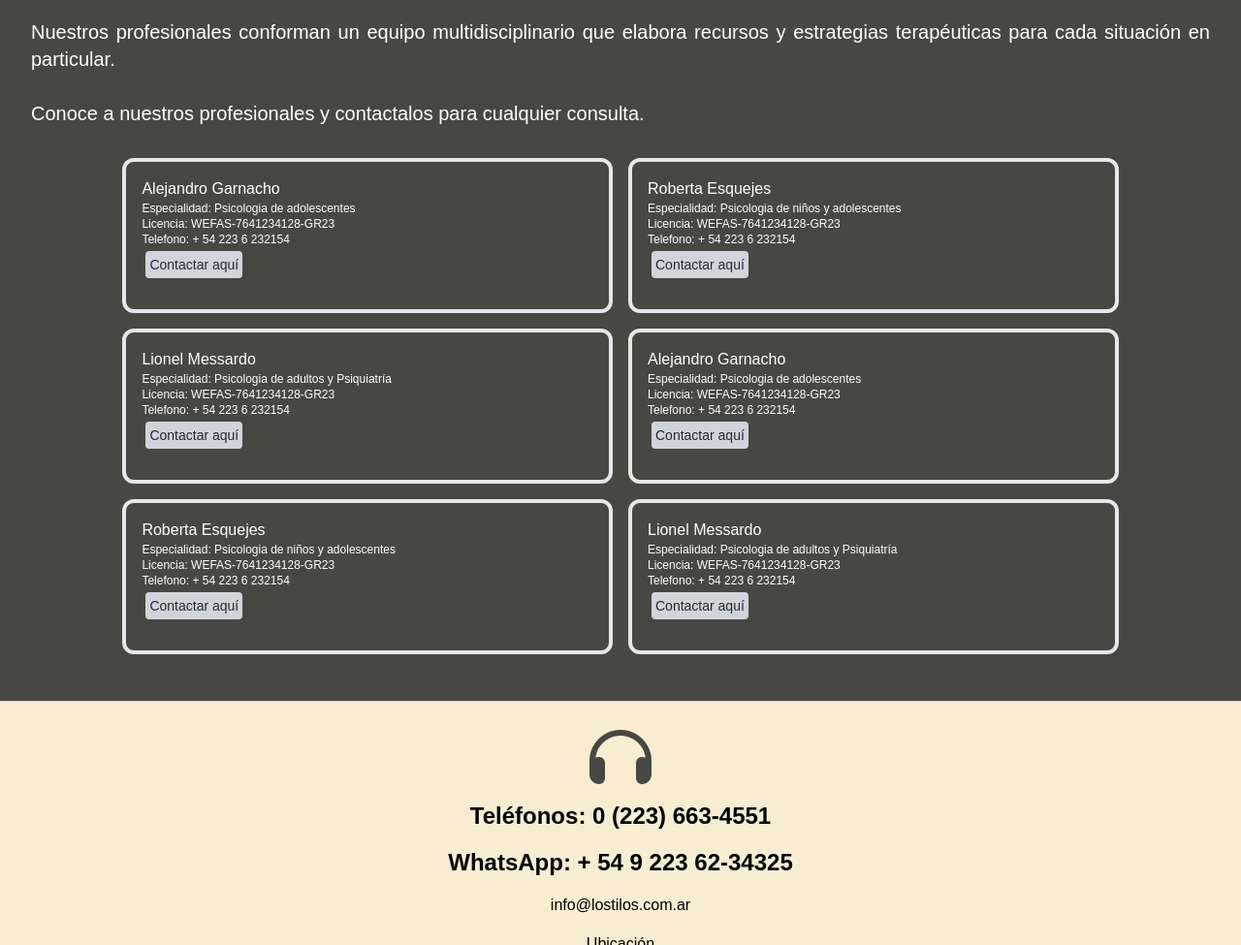
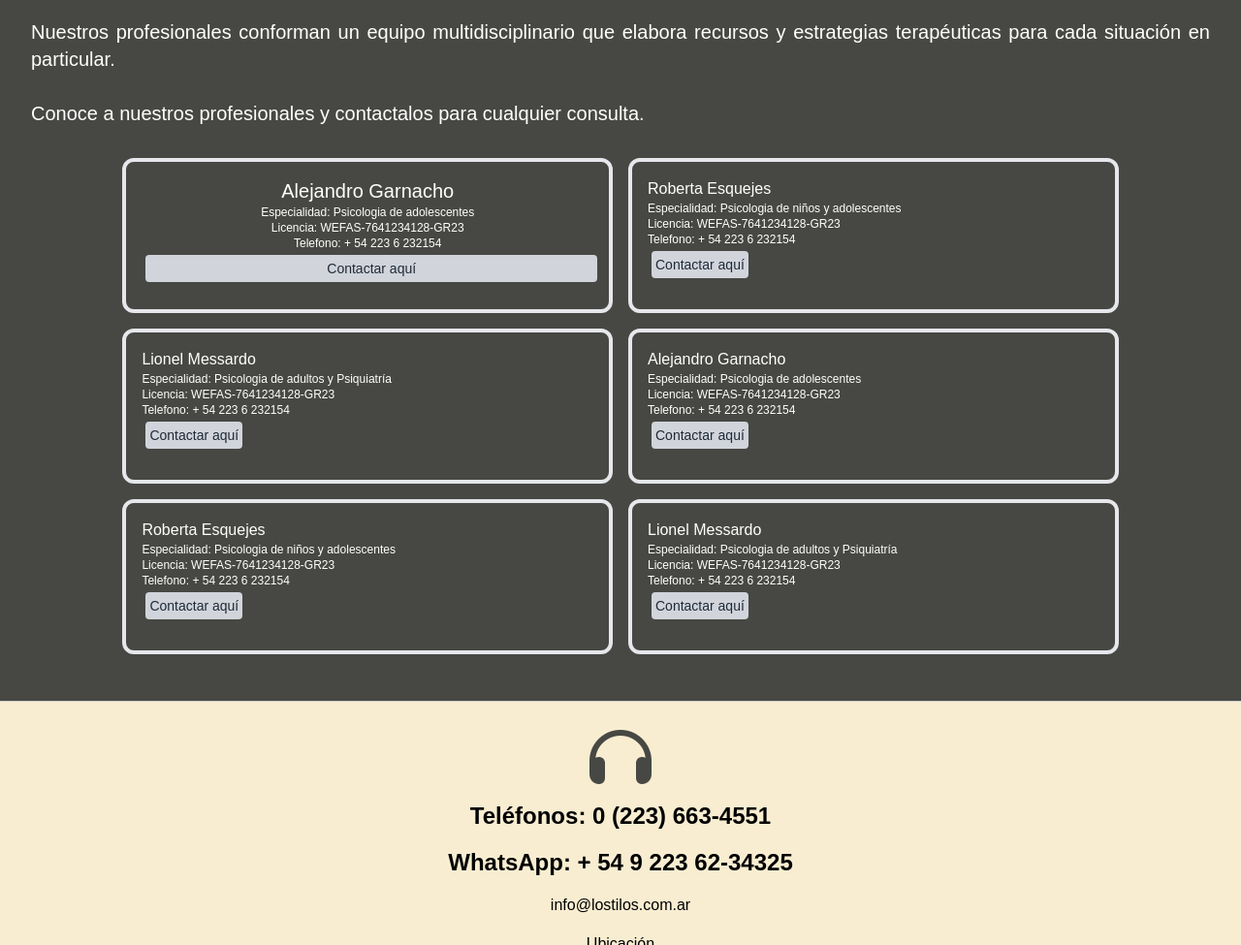
Before and after one commit to frandatagh/lostilosweb, a website: page index.html in a window 1280 px wide. Shown: the part 4493-5468 px from the top of the page at 97% size. Drawn offline with nearby package versions, Linux system fonts and the light colour scheme.

Commit message:
tarjetas profesionales0 git status
git status
clear

```diff
--- a/index.html
+++ b/index.html
@@ -185,13 +185,17 @@
         <div class="w-full flex flex-wrap justify-center pb-8">
             <div class="w-2/5 min-w-80 h-40 p-2 m-2 bg-custom-dark flex border-4 rounded-xl hover:border-4" >
 
-                <div class="p-2 text-left">
-                    <h3>Alejandro Garnacho</h3>
-                    <p class="text-xs">Especialidad: Psicologia de adolescentes</p>
+                <div class="p-2 items-center text-center w-full">
+                    <div>
+                        <h3 class="text-xl text-center">Alejandro Garnacho</h3>
+                    </div>
+                    <div>
+                        <p class="text-xs">Especialidad: Psicologia de adolescentes</p>
+                        <p class="text-xs">Licencia: WEFAS-7641234128-GR23</p>
+                        <p class="text-xs">Telefono: + 54 223 6 232154</p>
+                    </div>
 
-                    <p class="text-xs">Licencia: WEFAS-7641234128-GR23</p>
-                    <p class="text-xs">Telefono: + 54 223 6 232154</p>
-                    <button class="p-1 m-1 text-sm bg-gray-300 text-gray-800 border-black rounded hover:bg-amber-100">Contactar aquí</button>
+                    <button class="p-1 m-1 w-full text-sm bg-gray-300 text-gray-800 border-black rounded hover:bg-amber-100">Contactar aquí</button>
                 </div>
             </div>
             <div class="w-2/5 min-w-80 h-40 p-2 m-2 bg-custom-dark flex border-4 rounded-xl hover:border-4" >
```
